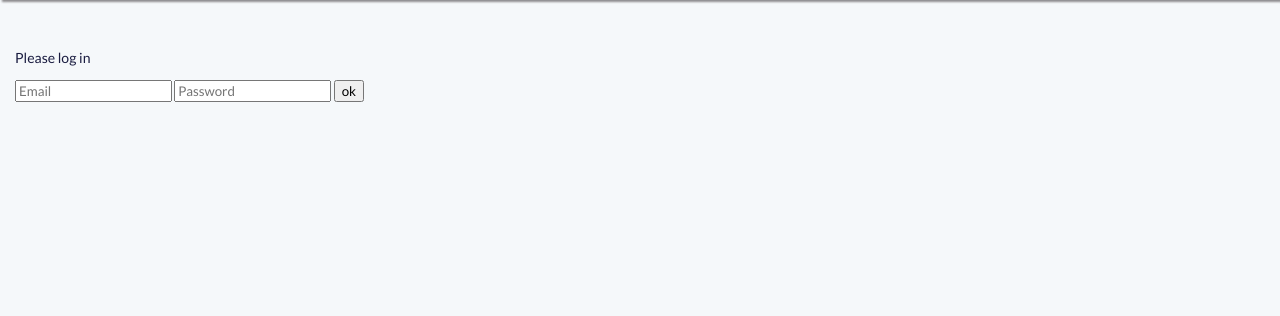
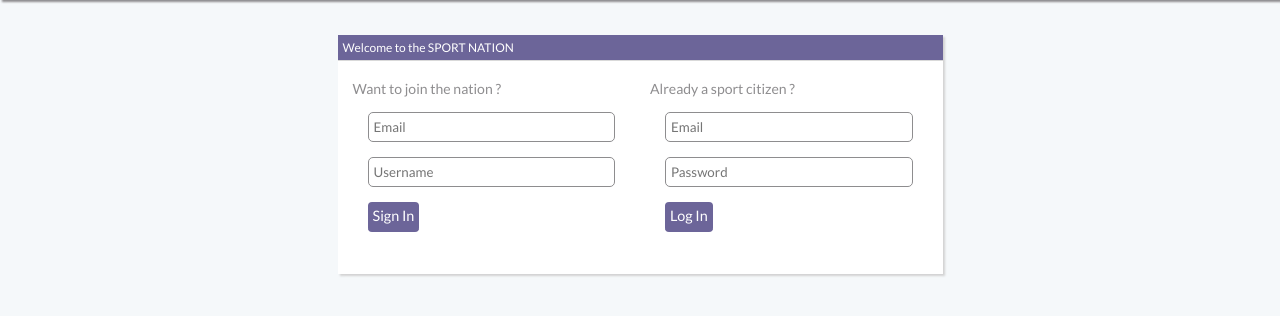
Before and after one commit to esgiprojetninja/ninja, a PHP site: page /user/login in a window 1280 px wide. Shown: the part 50-366 px from the top of the page. Run offline with PHP 8.4, Linux system fonts and the light colour scheme; some libraries are stand-ins or nearby versions.

Commit message:
logbox...

```diff
--- a/views/user/login.tpl.php
+++ b/views/user/login.tpl.php
@@ -1,8 +1,57 @@
-<h3>Please log in</h3>
-<form action="/user/logIn" method="POST">
-    <input type="email" name="email" placeholder="Email">
-    <input type="password" name="password" placeholder="Password">
-    <input type="hidden" name="login_form" value="true">
-    <input type="submit" value="ok">
-</form>
-<?php echo isset($this->data["error_message"]) ? $this->data["error_message"] : "" ?>
+<!-- TODO use ajax to merge this with pre-susbrciption.tpl -->
+
+<div class="row">
+  <div class="col-sm-6 col-sm-offset-3">
+    <div class="panel panel-primary">
+      <div class="panel-heading">
+        Welcome to the SPORT NATION
+      </div>
+      <div class="panel-body">
+        <div class="row">
+          <div class="col-sm-6">
+            <form method="POST" action="/user/preSub">
+              <h3>Want to join the nation ?</h3>
+              <div class="input-grp">
+                <input type="email" placeholder="Email" name="email" class="form-control" value="">
+              </div>
+              <div class="input-grp">
+                <input type="text" placeholder="Username" name="username" class="form-control" value="">
+              </div>
+              <div class="input-grp">
+                <input type="hidden" name="preSubForm" value="true">
+                <input type="submit" value="Sign In" name="submit" class="btn btn-primary">
+              </div>
+            </form>
+          </div>
+          <div class="col-sm-6">
+            <form action="/user/login" method="POST">
+              <h3>Already a sport citizen ?</h3>
+              <div class="input-grp">
+                <input type="text" name="email" placeholder="Email" class="form-control">
+              </div>
+              <div class="input-grp">
+                <input type="password" name="password" placeholder="Password" class="form-control">
+              </div>
+              <div class="input-grp">
+                <input type="hidden" name="login_form" value="true">
+                <input type="submit" value="Log In" class="btn btn-primary">
+              </div>
+            </form>
+          </div>
+        </div>
+      </div>
+      <div class="panel-footer">
+        <ul>
+            <?php
+              if (isset($this->data["errors"])) {
+                foreach ($this->data["errors"] as $value) {
+                  echo "<li>".$value."</li>";
+                }
+              }
+            ?>
+        </ul>
+        <?php echo isset($this->data["error_message"]) ? $this->data["error_message"] : "" ?>
+      </div>
+    </div>
+  </div>
+</div>
```
Also changed, not shown: views/user/pre-subscription.tpl.php (+43 -13 lines).
